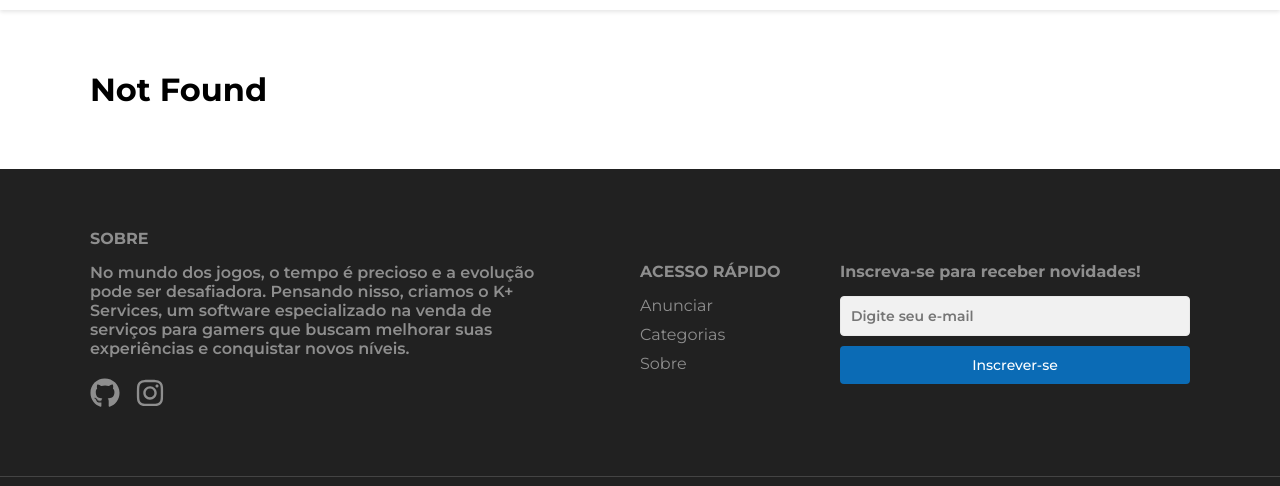
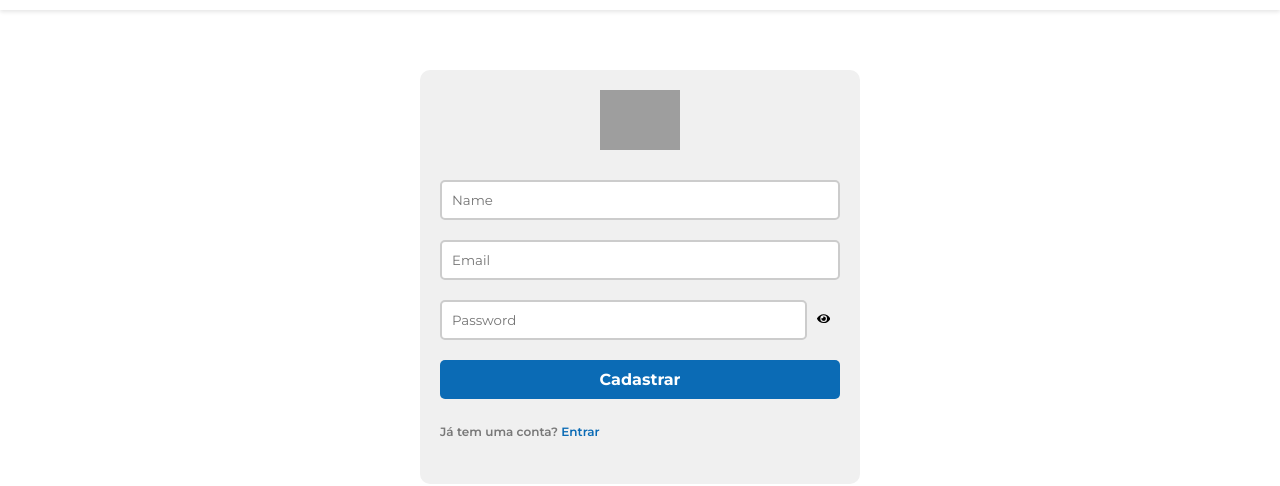
Before and after one commit to LeonardoAlmds/frontend-website-for-gaming-services, a React (Vite) app: page /signup in a window 1280 px wide. Shown: the part 314-800 px from the top of the page. Built offline with nearby package versions, Linux system fonts and the light colour scheme; no server answers; grey boxes are pictures that could not be loaded; a web font is replaced by a local one.

Commit message:
Add signup page and enhance login options with navigation links

```diff
--- a/src/App.jsx
+++ b/src/App.jsx
@@ -7,6 +7,7 @@ import { CategoriesProvider } from './contexts/CategoriesContext'
 import Home from './pages/Home/Home'
 import Footer from './components/Footer/Footer'
 import Category from './pages/Category/Category'
+import Singup from './pages/singup'
 import Login from './pages/login'
 import { ProductsProvider } from './contexts/ProductsContext'
 import Product from './pages/Product/Product'
@@ -23,6 +24,9 @@ function App() {
         <Routes>
           <Route path='/' element={<Home />} />
           <Route path='*' element={<h1>Not Found</h1>} />
+
+          <Route path='/signup' element={<Singup />} />
+
           <Route path='/login' element={<Login />} />
 
           <Route
--- a/src/pages/Product/Product.jsx
+++ b/src/pages/Product/Product.jsx
@@ -22,7 +22,7 @@ const Product = () => {
 
 
     useEffect(() => {
-        setProduct(null); // Limpa o estado do produto anterior
+        setProduct(null);
         loadProduct();
     }, [id]);
 
--- a/src/pages/login.css
+++ b/src/pages/login.css
@@ -27,9 +27,14 @@
     text-decoration: none;
 }
 
+.login-options {
+    display: flex;
+    justify-content: space-between;
+    margin: 15px 0;
+}
+
 .forgot-password {
     font-size: 12px;
-    margin: 10px 0;
     text-decoration: none;
     color: var(--blue-primary);
 }
@@ -53,7 +58,7 @@
 .social-login div button {
     width: 40px;
     height: 40px;
-    margin: 0 10px;
+    margin: 0 5px;
     padding: 10px;
     border-radius:35%;
     border: 1px solid var(--border-color);
--- a/src/pages/login.jsx
+++ b/src/pages/login.jsx
@@ -62,9 +62,14 @@ const login = () => {
                 onSubmit={handleSubmit}
                 button="Entrar"
             />
-            <Link to="/forgot-password" className="forgot-password">
-                <h3>Esqueceu a senha?</h3>
-            </Link>
+
+            <div className='login-options'>
+                <Link to="/forgot-password" className="forgot-password">
+                    <h3>Esqueceu a senha?</h3>
+                </Link>
+
+                <h4>Não tem uma conta? <Link to="/signup">Cadastre-se</Link></h4>
+            </div>
 
             <h4>Ao logar, você concorda com nossos <Link to="/terms">Termos de Uso</Link> e <Link to="/privacy">Política de Privacidade</Link>.</h4>
 
--- /dev/null
+++ b/src/pages/singup.jsx
@@ -0,0 +1,76 @@
+import React, { useState } from 'react';
+import Form from '../components/Form/Form';
+import { Link } from 'react-router-dom';
+
+import logo from '../../assets/logo.svg';
+
+const Signup = () => {
+    const [formatData, setFormData] = useState({
+        name: '',
+        email: '',
+        password: ''
+    });
+    const [error, setError] = useState('');
+
+    const handleChanges = (e) => {
+        setFormData({
+            ...formatData,
+            [e.target.id]: e.target.value
+        });
+    }
+
+    const handleSubmit = (e) => {
+        e.preventDefault();
+        if(!formatData.name || !formatData.email || !formatData.password) {
+            setError('All fields are required');
+            return;
+        }
+        setError('');
+        console.log('Form submitted:', formatData);
+    }
+
+    const fields = [
+        {
+            label: '',
+            type: 'text',
+            id: 'name',
+            value: formatData.name,
+            placeholder: 'Name',
+            onChange: handleChanges
+        },
+        {
+            label: '',
+            type: 'email',
+            id: 'email',
+            value: formatData.email,
+            placeholder: 'Email',
+            onChange: handleChanges
+        },
+        {
+            label: '',
+            type: 'password',
+            id: 'password',
+            value: formatData.password,
+            placeholder: 'Password',
+            onChange: handleChanges
+        }
+    ];
+
+    return (
+        <div className='login-container'>
+            <img src={logo} alt="logo" />
+            <Form
+                fields={fields}
+                error={error}
+                onSubmit={handleSubmit}
+                button="Cadastrar"
+            />
+
+            <div className='login-options'>
+                <h4>Já tem uma conta? <Link to="/login">Entrar</Link></h4>
+            </div>
+        </div>
+    );
+};
+
+export default Signup;
```
